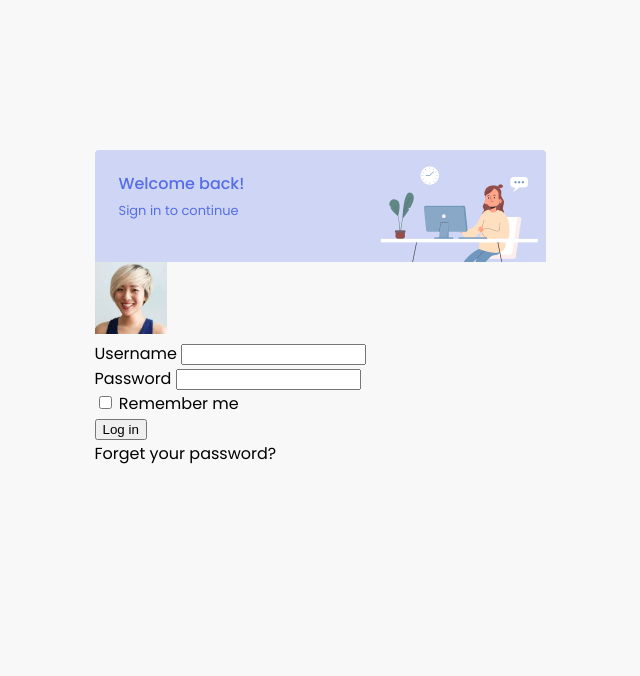
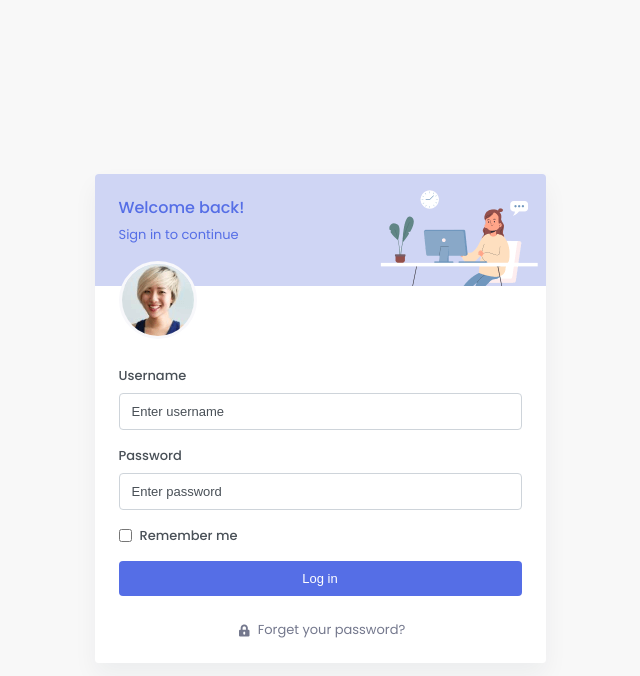
Before and after one commit to akbarjondev/sign-in-template, a plain HTML site: page index.html in a window 1280 px wide. Shown: the whole page, without its empty margins (320-960 px from the left). Drawn offline with Linux system fonts and the light colour scheme.

Commit message:
Add style to the form

```diff
--- a/css/style.css
+++ b/css/style.css
@@ -18,7 +18,7 @@
 
 html, body {
   margin: 0;
-  padding: 0;
+  padding: 12px;
   font-family: Poppins, Arial, sans-serif;
   background-color: #f8f8f8;
 }
@@ -31,6 +31,7 @@ html, body {
   margin-top: 150px;
   border-radius: 4px;
   overflow: hidden;
+  box-shadow: 0px 12px 24px rgba(18, 38, 63, 0.05);
 }
 
 .card__top {
@@ -59,6 +60,110 @@ html, body {
   color: #556ee6;
 }
 
+/*card__body*/
+
+.card__body {
+  position: relative;
+  padding: 24px;
+  background-color: #ffffff;
+}
+
+.card__avatar {
+  position: absolute;
+  top: -25px;
+  display: block;
+  width: 72px;
+  height: 72px;
+  border: 3px solid #f8f8fb;
+  border-radius: 50%;
+}
+
+.card__form {
+  margin-top: 56px;
+}
+
+.form__group {
+  display: flex;
+  flex-direction: column;
+  margin-bottom: 16px;
+}
+
+.form__label {
+  margin-bottom: 8px;
+  font-weight: 500;
+  font-size: 13px;
+  line-height: 19px;
+  color: #495057;
+  cursor: pointer;
+}
+
+.form__input {
+  font-size: 13px;
+  line-height: 19px;
+  color: #495057;
+  border: 1px solid #ced4da;
+  border-radius: 4px;
+  padding: 8px 12px;
+}
+
+.form__input::placeholder {
+  color: #495057;
+}
+
+.form__input:focus {
+  border-color: rgba(85, 110, 230, 0.25);
+}
+
+.form__group-checkbox {
+  flex-direction: row;
+  align-items: center;
+}
+
+.form__input-checkbox {
+  margin: 0;
+}
+
+.form__label-checkbox {
+  margin-left: 8px;
+  margin-bottom: 0;
+}
+
+.form__submit {
+  display: block;
+  width: 100%;
+  padding: 8px 12px;
+  background-color: #556ee6;
+  border-radius: 4px;
+  border: none;
+  font-size: 13px;
+  line-height: 19px;
+  color: #ffffff;
+  cursor: pointer;
+}
+
+.card__forget {
+  display: flex;
+  align-items: center;
+  justify-content: center;
+  margin-top: 24px;
+  text-decoration: none;
+  font-weight: 400;
+  font-size: 13px;
+  line-height: 19px;
+  text-align: center;
+  color: #74788d;
+}
+
+.card__forget::before {
+  content: "";
+  margin-right: 4px;
+  width: 19px;
+  height: 19px;
+  background-image: url("./../img/lock(1).png");
+  background-repeat: no-repeat;
+  background-position: center;
+  background-size: contain;
+}
 
 /*For Retina Displays*/
 
--- a/index.html
+++ b/index.html
@@ -14,28 +14,28 @@
 		</div><!-- End of card__top -->
 
 		<div class="card__body">
-			<img class="card__avatar" src="./img/Avatar_Image.png" srcset="./img/Avatar_Image.png 1x, ./img/Avatar_Image@2x.png 2x" alt="Avatar image">
+			<img class="card__avatar" width="72" height="72" src="./img/Avatar_Image.png" srcset="./img/Avatar_Image.png 1x, ./img/Avatar_Image@2x.png 2x" alt="Avatar image">
 
 			<form class="form card__form" action="https://www.example.com">
 				<div class="form__group">
 					<label class="form__label" for="inputName">Username</label>
-					<input class="form__input" type="text" name="username" id="inputName" autocomplete="off" spellcheck="false">
+					<input class="form__input" type="text" placeholder="Enter username" name="username" id="inputName" autocomplete="off" spellcheck="false" required>
 				</div>
 
 				<div class="form__group">
 					<label class="form__label" for="inputPassword">Password</label>
-					<input class="form__input" type="text" name="password" id="inputPassword" autocomplete="off" spellcheck="false">
+					<input class="form__input" type="text" placeholder="Enter password" name="password" id="inputPassword" autocomplete="off" spellcheck="false" required>
 				</div>
 
 				<div class="form__group form__group-checkbox">
-					<input class="form__input" name="remember" type="checkbox" id="checkbox">
-					<label for="checkbox">Remember me</label>
+					<input class="form__input form__input-checkbox" name="remember" type="checkbox" id="checkbox">
+					<label class="form__label form__label-checkbox" for="checkbox">Remember me</label>
 				</div>
 
 				<button type="submit" class="form__submit">Log in</button>
 			</form>
 
-			<div class="card__forget">Forget your password?</div>
+			<a class="card__forget" href="#">Forget your password?</a>
 
 		</div><!-- End of card__body -->
 	</div><!-- End of card -->
```
Also changed, not shown: img/lock(1).png (added).
